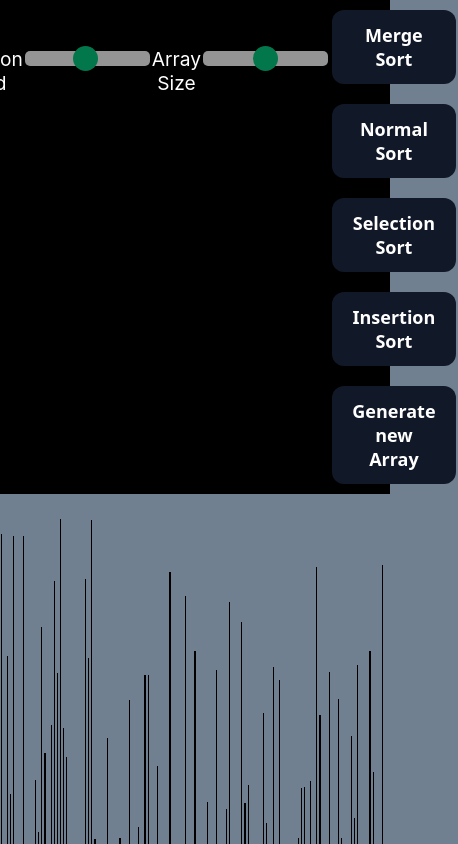
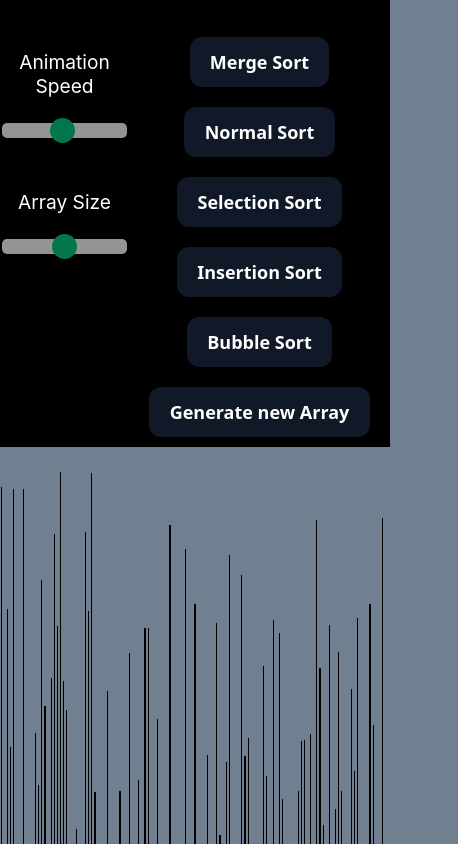
Before and after one commit to Zeeka32/Sorting-Visualizer, a React (Create React App) app: page / in a window 390 px wide. Shown: the top 844 px of the page, 458 px wide, since content can reach past the window. Built offline with nearby package versions, Linux system fonts and the light colour scheme.

Commit message:
fixed selection sort. added bubble sort. optimized website for mobile phones.

```diff
--- a/src/SortingAlgorthims/SortingAlgorthims.js
+++ b/src/SortingAlgorthims/SortingAlgorthims.js
@@ -137,6 +137,7 @@ export const selectionSort = array => {
 
         for (j = i + 1; j < array.length; j++) {
             animations.push([j]);
+            animations.push([j]);
             if (array[j] < array[min_idx]) {
                 min_idx = j;
                 animations.push([-1]);
@@ -193,3 +194,25 @@ function qSort(arr, low, high, animations) {
 
     return animations;
 }
+
+
+export const bubbleSort = array => {
+
+    const animations = [];
+
+    var i, j;
+    for (i = 0; i < array.length; i++) {
+        for (j = 0; j < array.length - i; j++) {
+            animations.push([j, j + 1]);
+            animations.push([j, j + 1]);
+            if (array[j] > array[j + 1]) {
+                animations.push([-1]);
+                animations.push([j, array[j + 1]]);
+                animations.push([j + 1, array[j]]);
+                swap(array, j, j + 1);
+            }
+        }
+    }
+
+    return animations;
+}
--- a/src/SortingVisualizer/SortingVisualizer.css
+++ b/src/SortingVisualizer/SortingVisualizer.css
@@ -4,6 +4,51 @@ body {
 
 input {
     direction: rtl
+}
+
+.silder__container {
+    display: flex;
+    flex-direction: row;
+}
+
+@media all and (max-width: 1400px) {
+    .silder__container {
+        display: flex;
+        flex-direction: column;
+    }
+}
+
+@media all and (max-width: 651px) {
+    .silder__container {
+        display: flex;
+        flex-direction: column;
+        justify-content: space-between;
+    }
+    .slider {
+        margin-top: 25px;
+    }
+    .text {
+        margin-top: 25px;
+    }
+}
+
+@media all and (max-width: 480px) {
+    .silder__container {
+        display: flex;
+        flex-direction: column;
+        justify-content: space-between;
+    }
+    .slider {
+        margin-top: 25px;
+    }
+    .text {
+        margin-top: 50px;
+    }
+}
+
+.sliders {
+    display: grid;
+    grid-template-columns: auto;
 }
 
 .slider {
--- a/src/SortingVisualizer/SortingVisualizer.jsx
+++ b/src/SortingVisualizer/SortingVisualizer.jsx
@@ -188,7 +188,21 @@ export default class SortingVisualizer extends React.Component {
                 }
                 else {
 
-                    //TODO comparison animation
+                    [animationFrame] = animations[i];
+                    const BarStyle = arrayBars[animationFrame].style;
+
+                    setTimeout(() => {
+                        BarStyle.backgroundColor = "red";
+                    }, i * this.state.animationSpd);
+
+                    i++;
+
+                    [animationFrame] = animations[i];
+                    const BarStyle1 = arrayBars[animationFrame].style;
+
+                    setTimeout(() => {
+                        BarStyle1.backgroundColor = "black";
+                    }, i * this.state.animationSpd);
 
                 }
             }else {
@@ -251,11 +265,15 @@ export default class SortingVisualizer extends React.Component {
                 time = i * this.state.animationSpd;
                 setTimeout(() => {
                     i++;
+
+                    if(i < animations.length) {
                         const [barOneIdx, newHeight] = animations[i];
                         if(barOneIdx >= 0){
                             const barOneStyle = arrayBars[barOneIdx].style;
                             barOneStyle.height = `${newHeight}px`;
                         }
+                    }
+
                 }, i * this.state.animationSpd);
             }
         }
@@ -269,21 +287,78 @@ export default class SortingVisualizer extends React.Component {
 
     }
 
+    bubbleSort() {
+        this.disableButtons();
+        const animations = SortingAlgorthims.bubbleSort(this.state.array);
+        for(let i = 0; i < animations.length; i++) {
+            const arrayBars = document.getElementsByClassName('array-bar');
+            if(animations[i].length == 2) {
+                let [barOneIdx, barTwoIdx] = animations[i];
+
+                if(barTwoIdx >= arrayBars.length) {
+                    barTwoIdx--;
+                }
+
+                const barOneStyle = arrayBars[barOneIdx].style;
+                const barTwoStyle = arrayBars[barTwoIdx].style;
+
+                setTimeout(() => {
+                    barOneStyle.backgroundColor = 'red';
+                    barTwoStyle.backgroundColor = 'red';
+                }, i * this.state.animationSpd);
+
+                i++;
+
+                time = i * this.state.animationSpd;
+                setTimeout(() => {
+                    barOneStyle.backgroundColor = 'black';
+                    barTwoStyle.backgroundColor = 'black';
+                }, i * this.state.animationSpd);
+
+            }else {
+                i++;
+
+                const [barOneIdx, newHeight1] = animations[i];
+                const barOneStyle = arrayBars[barOneIdx].style;
+
+                i++;
+
+                const [barTwoIdx, newHeight2] = animations[i];
+                const barTwoStyle = arrayBars[barTwoIdx].style;
+
+                time = i * this.state.animationSpd;
+                setTimeout(() => {
+                    barOneStyle.height = `${newHeight1}px`;
+                    barTwoStyle.height = `${newHeight2}px`;
+                }, i * this.state.animationSpd);
+
+            }
+        }
+
+        setTimeout(() => {
+            this.enableButtons();
+        }, time);
+
+    }
+
     render() {
         const {array} = this.state;
         const {animationSpd} = this.state.animationSpd;
         return (
             <div>
                 <nav className="navbar">
-                    <div style={{color: "white"}}>Animation Speed</div>
+                    <div className="silder__container">
+                        <div style={{color: "white"}} className="text">Animation Speed</div>
                         <input type="range" min="1" max="30" value={animationSpd} className="slider" onChange={(e) => this.handleChange(e.target.valueAsNumber)}></input>
-                    <div style={{color: "white"}}>Array Size</div>
+                        <div style={{color: "white"}} className="text">Array Size</div>
                         <input type="range" min="50" max="150" value={animationSpd} className="slider" id="myRange" onChange={(e) => this.handleSize(e.target.valueAsNumber)}></input>
+                    </div>
                     <div className="navbar__container">
                         <button className="b" onClick={() => this.mergeSort()}>Merge Sort</button>
                         <button className="b" onClick={() => this.normalSort()}>Normal Sort</button>
                         <button className="b" onClick={() => this.selectionSort()}>Selection Sort</button>
                         <button className="b" onClick={() => this.insertionSort()}>Insertion Sort</button>
+                        <button className="b" onClick={() => this.bubbleSort()}>Bubble Sort</button>
                         <button className="b" onClick={() => this.resetArray()}>Generate new Array</button>
                     </div>
 
```
Lines whose indentation alone changed are shown as unchanged.
